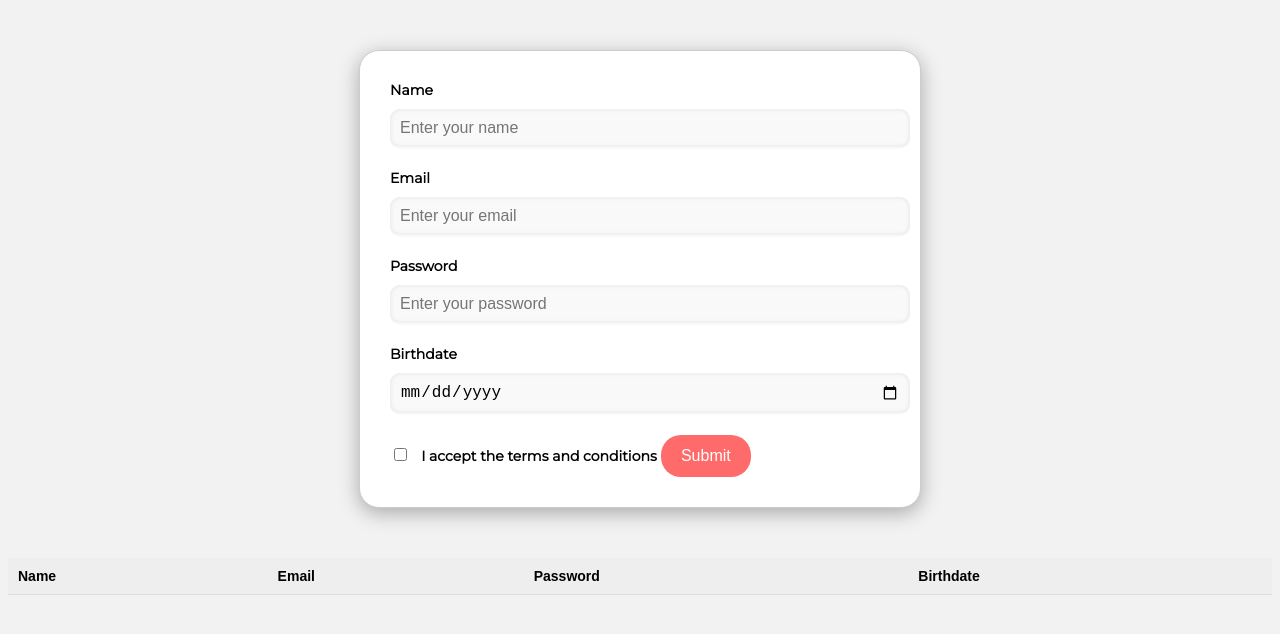
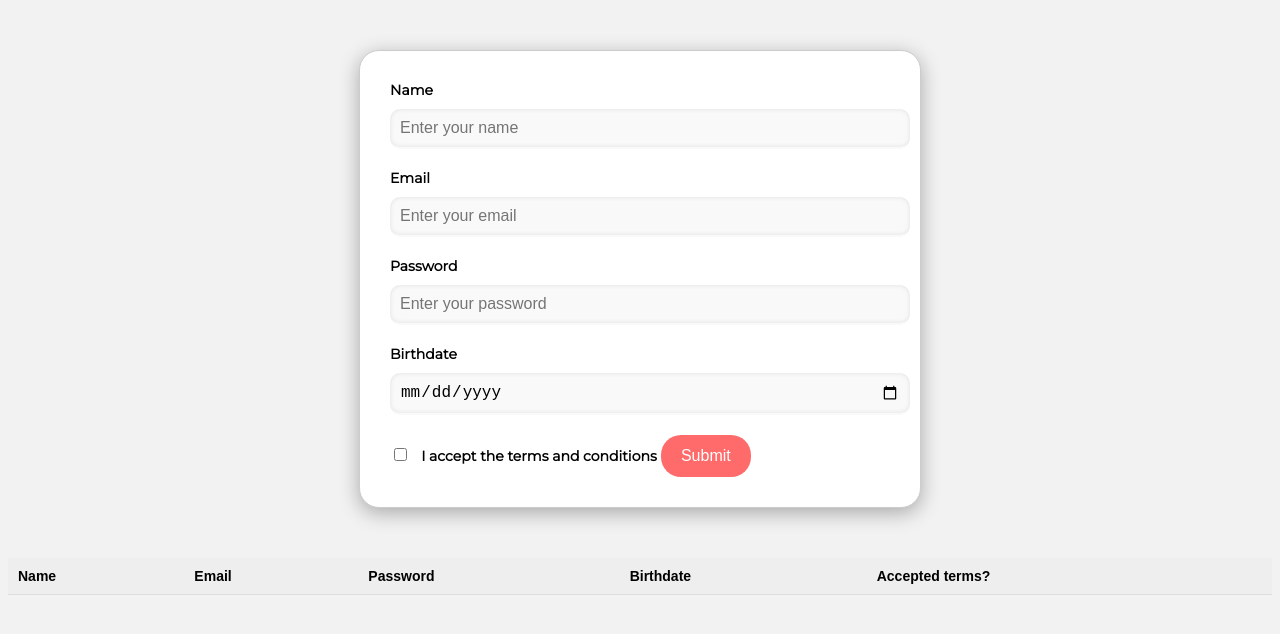
Before and after one commit to fireball025/wd101, a plain HTML site: page index.html in a window 1280 px wide. Drawn offline with Linux system fonts and the light colour scheme.

Commit message:
Update index.html

```diff
--- a/index.html
+++ b/index.html
@@ -33,6 +33,7 @@
             <th>Email</th>
             <th>Password</th>
             <th>Birthdate</th>
+            <th>Accepted terms?</th>
           </tr>
         </thead>
         <tbody id="tableBody">
```
